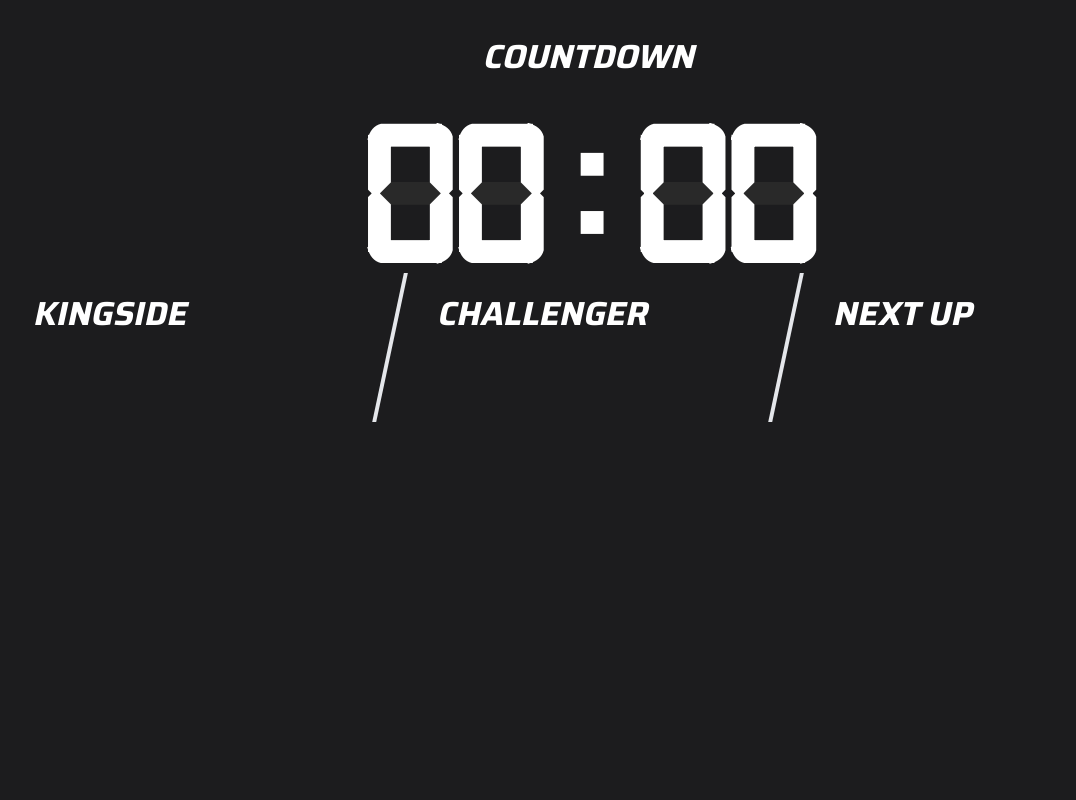
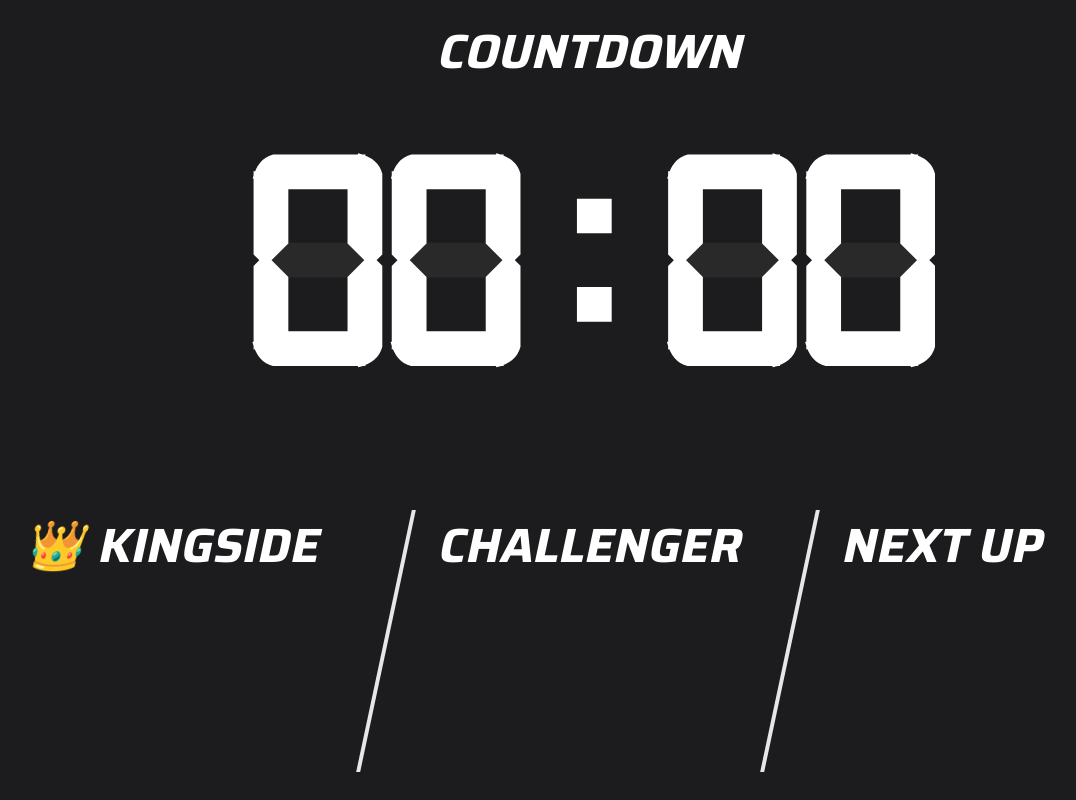
Before and after one commit to iteratus/beachvolleyball-display, a Next.js app: page /screen in a window 1280 px wide. Shown: the whole page, without its empty margins (52-1128 px from the left). Built offline with nearby package versions, Linux system fonts and the light colour scheme.

Commit message:
Finalize remote screen

```diff
--- a/src/pages/screen/index.tsx
+++ b/src/pages/screen/index.tsx
@@ -29,21 +29,25 @@ export default function Home() {
   }, [handleStorageChange]);
 
   return (
-    <main className={`${saira.className} p-10 grid grid-cols-3`}>
-      <div className="flex flex-col items-center col-span-3">
+    <main
+      className={`${saira.className} p-7 grid grid-cols-3 h-screen w-screen justify-center`}
+    >
+      <div className="flex flex-col items-center col-span-3 pb-6">
         <h1 className="uppercase font-extrabold text-headline italic">
           Countdown
         </h1>
         <TimerRemote />
       </div>
-      <div className="px-10 py-6 -skew-x-12">
-        <h2 className="uppercase font-extrabold text-headline">Kingside</h2>
-        <div className="uppercase font-extrabold text-headline">
+      <div className="px-8 py-3 -skew-x-12">
+        <h2 className="uppercase font-extrabold text-headline text-nowrap">
+          👑 Kingside
+        </h2>
+        <div className="uppercase font-extrabold text-headline pt-2 text-nowrap">
           {activeTeams[0] && activeTeams[0].name}
         </div>
         <div className="text-scoreMain mt-3 flex items-center">
           <div
-            className="mr-6 rounded-full size-14 skew-x-12 font-extrabold textShadow text-2xl"
+            className="mr-6 rounded-full dotBig skew-x-12 font-extrabold textShadow text-2xl"
             style={{
               backgroundColor:
                 (activeTeams[0] && activeTeams[0].color) ?? "transparent",
@@ -52,14 +56,14 @@ export default function Home() {
           {activeTeams[0] && activeTeams[0].score}
         </div>
       </div>
-      <div className="px-10 py-6 border-x-4 -skew-x-12">
+      <div className="px-8 py-3 border-x-4 -skew-x-12">
         <h2 className="uppercase font-extrabold text-headline">Challenger</h2>
-        <div className="uppercase font-extrabold text-headline">
+        <div className="uppercase font-extrabold text-headline pt-2 text-nowrap">
           {activeTeams[1] && activeTeams[1].name}
         </div>
         <div className="text-scoreMain mt-3 flex items-center">
           <div
-            className="mr-6 rounded-full size-14 skew-x-12 font-extrabold textShadow text-2xl"
+            className="mr-6 rounded-full dotBig skew-x-12 font-extrabold textShadow text-2xl"
             style={{
               backgroundColor:
                 (activeTeams[1] && activeTeams[1].color) ?? "transparent",
@@ -68,8 +72,10 @@ export default function Home() {
           {activeTeams[1] && activeTeams[1].score}
         </div>
       </div>
-      <div className="px-10 py-6 -skew-x-12">
-        <h2 className="uppercase font-extrabold text-headline">Next up</h2>
+      <div className="px-8 py-3 -skew-x-12">
+        <h2 className="uppercase font-extrabold text-headline text-nowrap">
+          Next up
+        </h2>
         <ul className="pt-2">
           {activeTeams.map((team: TeamType, index) => {
             if (index < 2) {
@@ -81,10 +87,10 @@ export default function Home() {
                   {team.score}
                 </div>
                 <div
-                  className="mx-3 rounded-full size-4 font-extrabold textShadow text-2xl"
+                  className="mx-3 rounded-full dotSmall skew-x-12 font-extrabold textShadow text-2xl"
                   style={{ backgroundColor: team.color }}
                 />
-                <div className="uppercase font-extrabold text-team">
+                <div className="uppercase font-extrabold text-team text-nowrap">
                   {team.name}
                 </div>
               </li>
--- a/src/styles/globals.css
+++ b/src/styles/globals.css
@@ -58,4 +58,12 @@ input[type=number] {
         outline: #007aff solid 1px;
         border-radius: 5px;
     }
+    .dotBig {
+        width: 8vmin;
+        height: 8vmin;
+    }
+    .dotSmall {
+        width: 3vmin;
+        height: 3vmin;
+    }
 }
--- a/tailwind.config.ts
+++ b/tailwind.config.ts
@@ -16,25 +16,25 @@ const config: Config = {
           },
         ],
         clockFaceRemote: [
-          "150pt",
+          "38vmin",
           {
             lineHeight: "1",
           },
         ],
         headline: [
-          "25pt",
+          "6vmin",
           {
             lineHeight: "1",
           },
         ],
         team: [
-          "22pt",
+          "5vmin",
           {
             lineHeight: "1",
           },
         ],
         scoreMain: [
-          "72pt",
+          "14vmin",
           {
             lineHeight: "1",
           },
```
